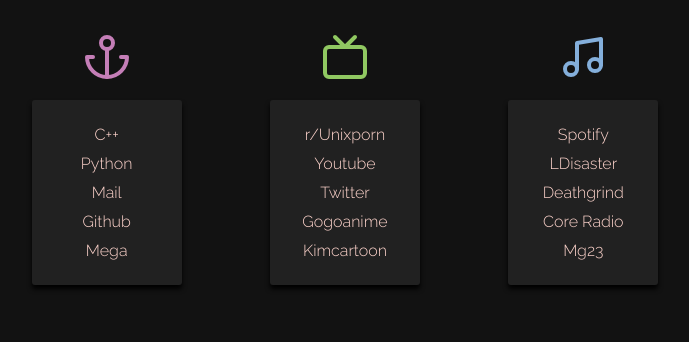
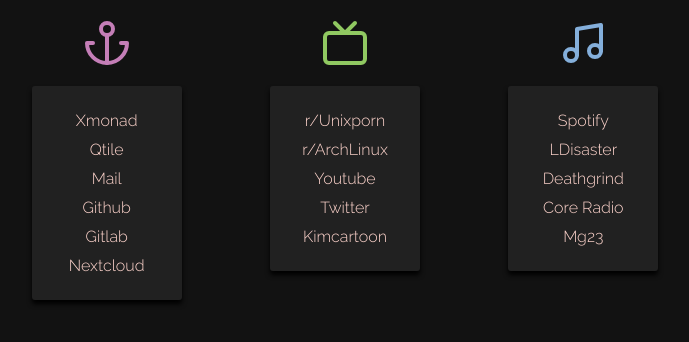
Before and after one commit to MitasTech/CarnelianOS, a plain HTML site: page startpage/index.html in a window 1280 px wide. Shown: the part 424-766 px from the top of the page, without its empty margins (295-984 px from the left). Drawn offline with Linux system fonts and the light colour scheme.

Commit message:
Update index.html

```diff
--- a/startpage/index.html
+++ b/startpage/index.html
@@ -57,11 +57,12 @@
         <div class="category">
           <div class="icon"><img src="icons/docs.svg" /></div>
           <div class="bookmarks doc">
-            <li><a class="bm" href="https://en.cppreference.com/w/">C++</a></li>
-            <li><a class="bm" href="https://docs.python.org/3.7/library/index.html">Python</a></li>
+            <li><a class="bm" href="https://xmonad.org/">Xmonad</a></li>
+            <li><a class="bm" href="https://docs.qtile.org/en/latest/index.html#">Qtile</a></li>
             <li><a class="bm" href="https://mail.google.com/mail/u/0/h/">Mail</a></li>
             <li><a class="bm" href="https://github.com/MitasTech">Github</a></li>
-            <li><a class="bm" href="https://mega.nz/">Mega</a></li>
+            <li><a class="bm" href="https://gitlab.com/MitasTech">Gitlab</a></li>
+            <li><a class="bm" href="https://nextcloud.com/">Nextcloud</a></li>
           </div>
         </div>
 
@@ -69,9 +70,9 @@
           <div class="icon"><img src="icons/entertainment.svg" /></div>
           <div class="bookmarks ent">
             <li><a class="bm" href="https://www.reddit.com/r/unixporn/">r/Unixporn</a></li>
+            <li><a class="bm" href="https://www.reddit.com/r/archlinux/">r/ArchLinux</a></li>
             <li><a class="bm" href="https://www.youtube.com/">Youtube</a></li>
             <li><a class="bm" href="https://twitter.com/home">Twitter</a></li>
-            <li><a class="bm" href="https://www10.gogoanime.io/">Gogoanime</a></li>
             <li><a class="bm" href="https://kimcartoon.to/">Kimcartoon</a></li>
           </div>
         </div>
```
